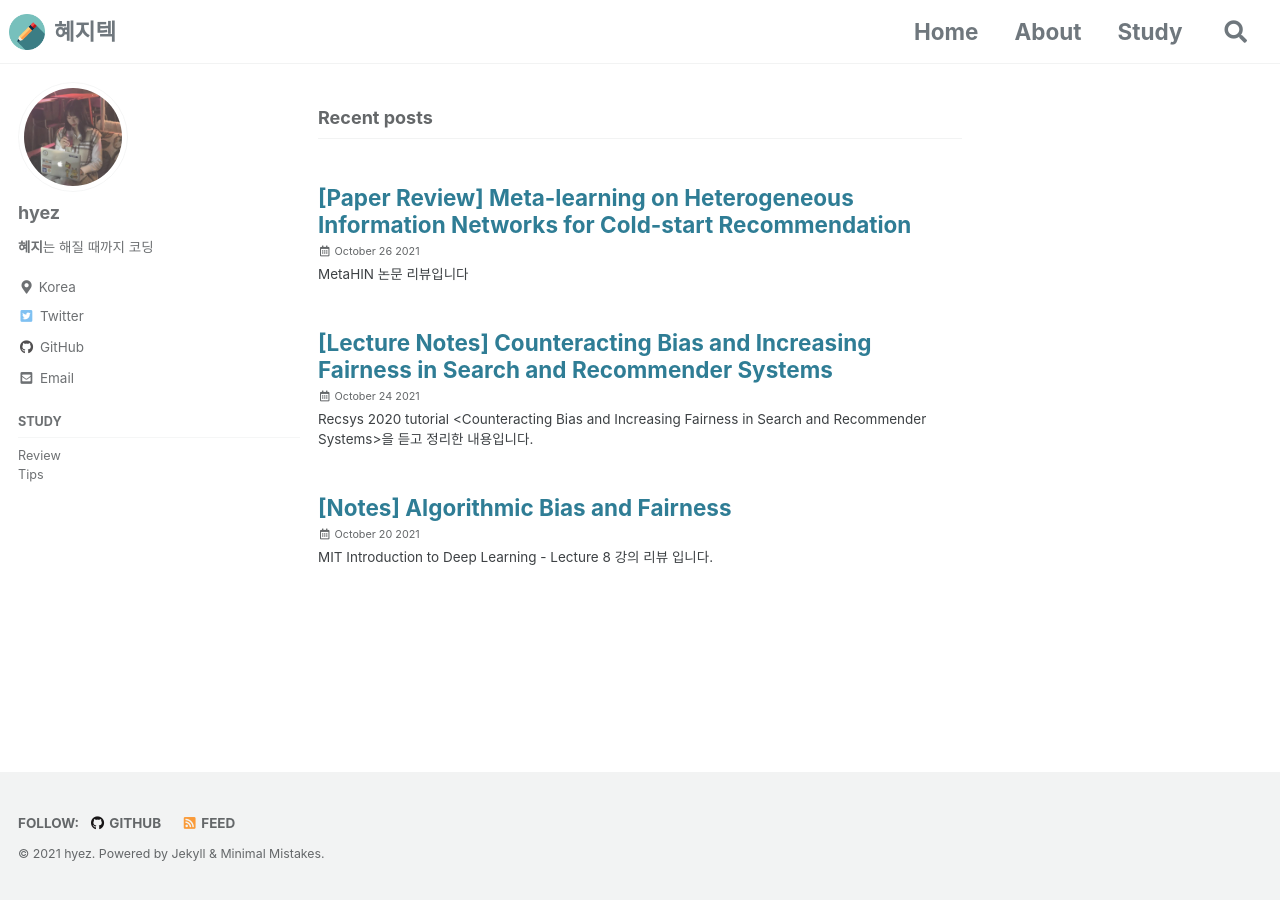
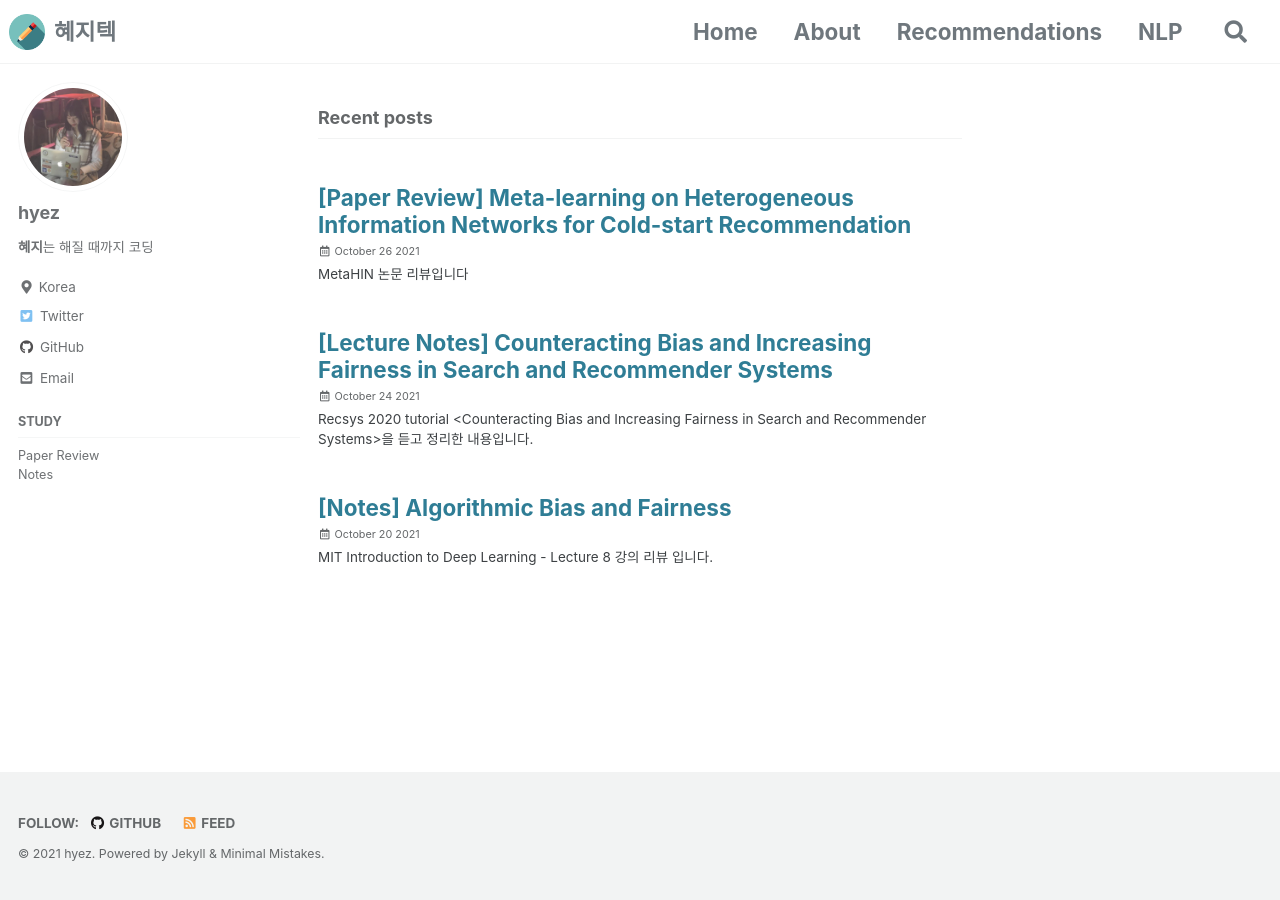
Before and after one commit to hyez/hyez.github.io, a Jekyll site: the page built from index.html, in a window 1280 px wide. Built offline with Jekyll 4.4.1, drawn with Linux system fonts in a browser that asks for light colours; cached includes are drawn as plain includes; the list of posts is cut into pages by our own code; comment, search, counter and statistics services are not loaded.

Commit message:
update navi

```diff
--- a/_data/navigation.yml
+++ b/_data/navigation.yml
@@ -6,16 +6,19 @@ main:
   - title: "About"
     url: /about/
 
-  - title: "Study"
-    url: /categories/study
+  - title: "Recommendations"
+    url: /categories/recommendations
+
+  - title: "NLP"
+    url: /categories/nlp
 
 sidebar-contents:
  - title: "Study"
    children:
-    - title: "Review"
-      url: /categories/review
-    - title: "Tips"
-      url: /categories/tips
+    - title: "Paper Review"
+      url: /categories/paper
+    - title: "Notes"
+      url: /categories/notes
 #  - title: "기타"
 #    url: /categories/#기타
 
```
Also changed, not shown: _pages/nlp.md (added, +7 -0 lines), _pages/recommendations.md (added, +7 -0 lines), _pages/study.md (deleted, +0 -7 lines), _posts/2021-10-26-MetaHIN.md (+1 -0 lines).
